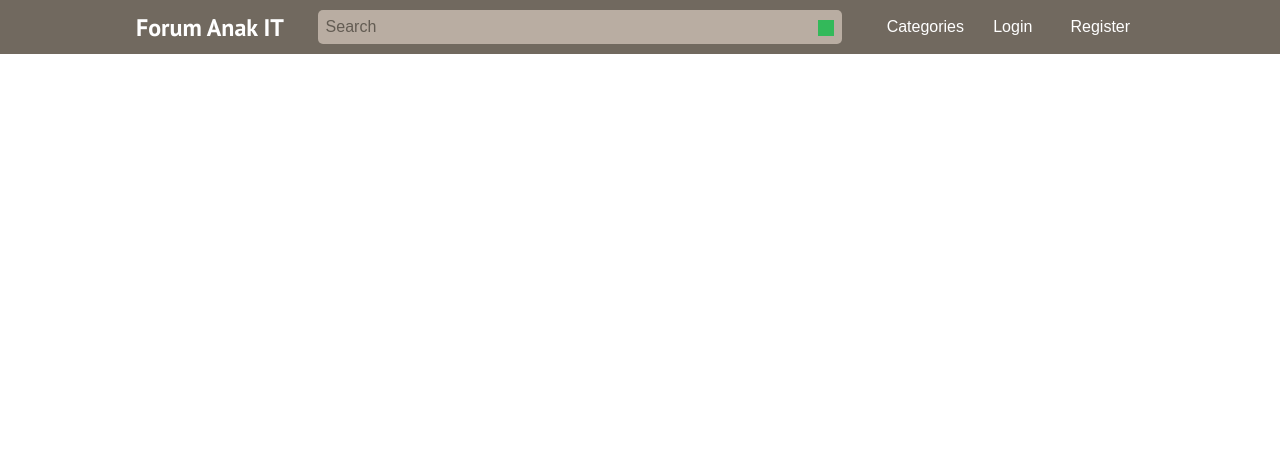
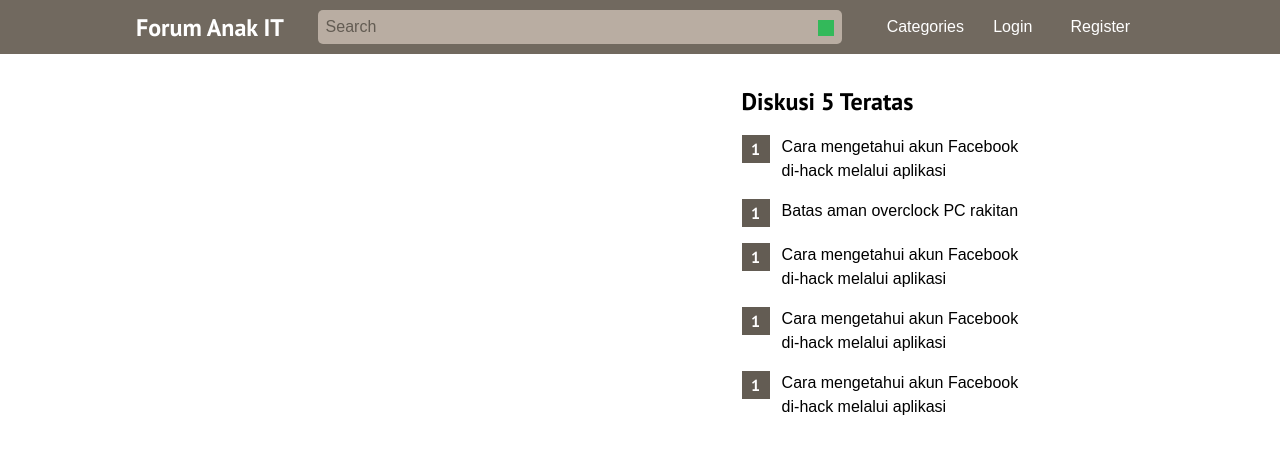
Before and after one commit to naufalzs/forum-anak-it, a React (Create React App) app: page / in a window 1280 px wide. Shown: the top 454 px of the page. Built offline with nearby package versions, Linux system fonts and the light colour scheme; a web font is replaced by a local one.

Commit message:
checkpoint sidebar

```diff
--- a/src/App.js
+++ b/src/App.js
@@ -19,7 +19,19 @@ function App() {
           </ul>
         </div>
       </div>
-      <div className="main-content"></div>
+      <div className="main-content">
+        <div className="main-left"></div>
+        <div className="main-right">
+          <h3>Diskusi 5 Teratas</h3>
+          <ul className="trending">
+            <li><div className="num-box">1</div>Cara mengetahui akun Facebook di-hack melalui aplikasi</li>
+            <li><div className="num-box">1</div>Batas aman overclock PC rakitan</li>
+            <li><div className="num-box">1</div>Cara mengetahui akun Facebook di-hack melalui aplikasi</li>
+            <li><div className="num-box">1</div>Cara mengetahui akun Facebook di-hack melalui aplikasi</li>
+            <li><div className="num-box">1</div>Cara mengetahui akun Facebook di-hack melalui aplikasi</li>
+          </ul>
+        </div>
+      </div>
     </div>
   );
 }
--- a/src/App.scss
+++ b/src/App.scss
@@ -47,7 +47,7 @@ $black: #333333;
           }
         }
       }
-      .navbar-right {
+      ul.navbar-right {
         margin-left: 40px;
         list-style: none;
         display: flex;
@@ -64,7 +64,39 @@ $black: #333333;
     }
   }
   .main-content {
-    min-width: 1024px;
-    padding-top: 32px;
+    width: 1008px;
+    padding: 32px 0 0 16px;
+    // padding-top: 32px;
+    display: grid;
+    grid-template-columns: 70% auto;
+    .main-left {
+    }
+    .main-right {
+      padding-left: 20px;
+      h3 {
+        font-size: 24px;
+        margin-bottom: 18px;
+      }
+      ul.trending {
+        list-style: none;
+        display: grid;
+        row-gap: 16px;
+        li {
+          display: grid;
+          grid-template-columns: 40px auto;
+          line-height: 1.5;
+          .num-box {
+            width: 28px;
+            height: 28px;
+            display: flex;
+            justify-content: center;
+            align-items: center;
+            background-color: $brownDark;
+            color: white;
+            font-weight: bold;
+          }
+        }
+      }
+    }
   }
 }
```
